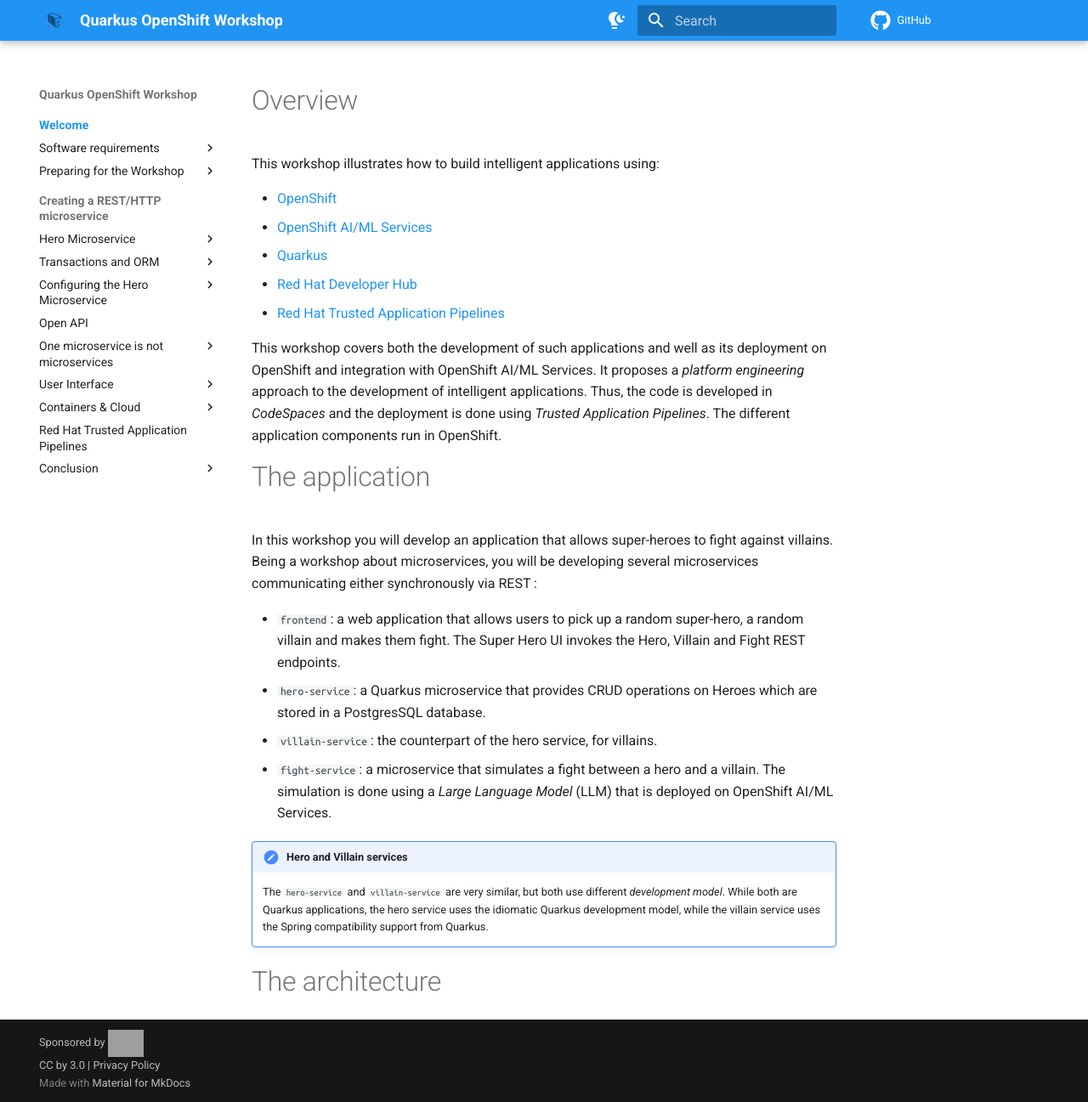
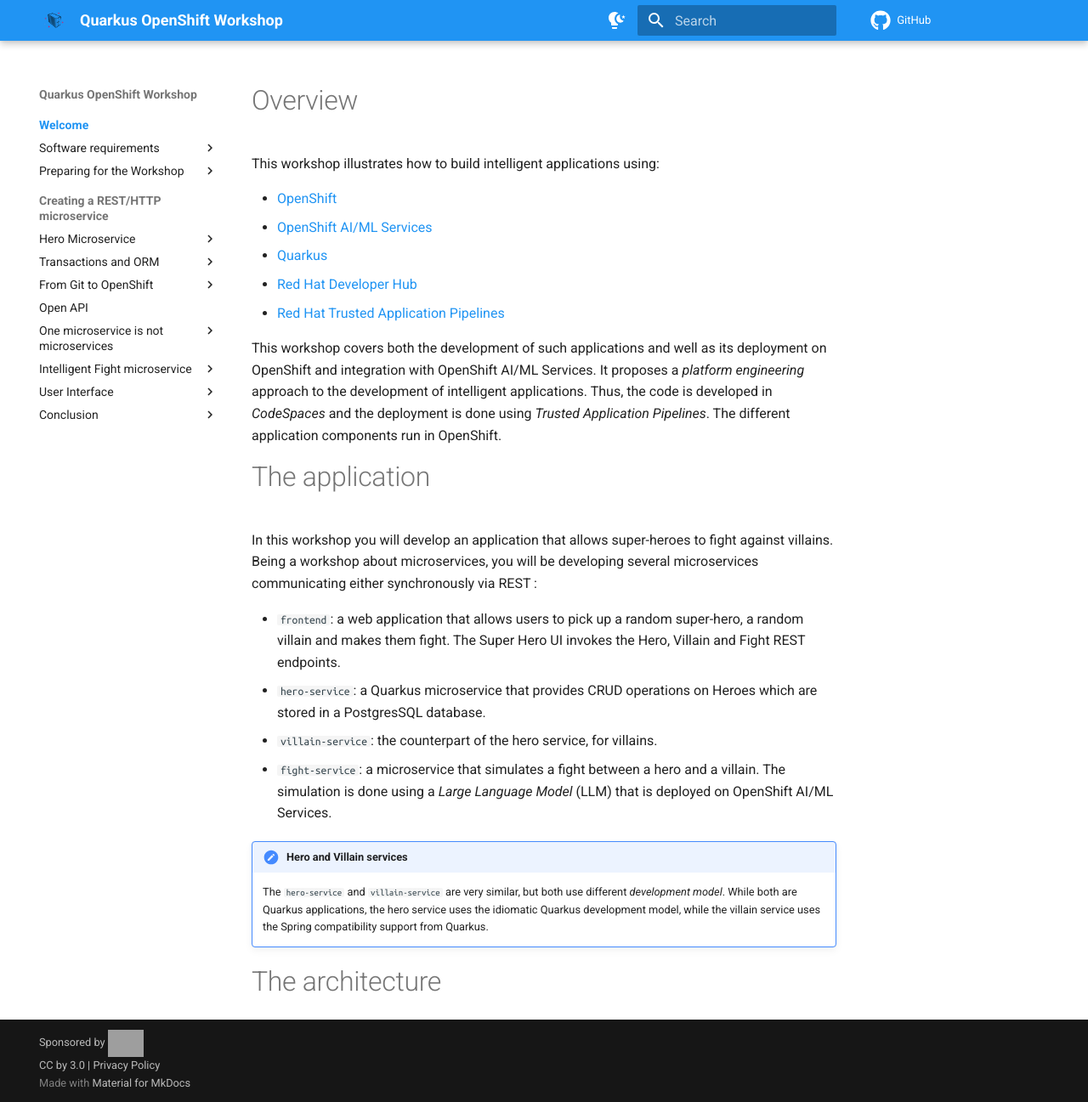
Before and after one commit to cescoffier/quarkus-openshift-workshop, an MkDocs documentation site: the page built from docs/docs/index.md, in a window 1280 px wide and 1297 px high. Shown: the whole window at 85% size. Built offline with MkDocs 1.6.1 and Material for MkDocs 9.7.7, drawn with Linux system fonts in a browser that asks for light colours; comment, search, counter and statistics services are not loaded; the version menu is left out; some of the changed lines change nothing that is shown; grey boxes are pictures that could not be loaded.

Commit message:
ToC reviewed

```diff
--- a/docs/mkdocs.yml
+++ b/docs/mkdocs.yml
@@ -27,40 +27,31 @@
           - Directory structure: 'transactions-orm/directory-structure.md'
           - Installing DB dependencies: 'transactions-orm/installing-db-dependencies.md'
           - Hero Entity: 'transactions-orm/hero-entity.md'
-          - Configuring Hibernate: 'transactions-orm/configuring-hibernate.md'
           - HeroService Transactional: 'transactions-orm/heroservice-transactional.md'
-          - Configuring datasource: 'transactions-orm/configuring-datasource.md'
           - Adding logic to the HeroResource endpoint: 'transactions-orm/adding-logic.md'
-          - Dependency injection: 'transactions-orm/dependency-injection.md'
           - Adding data: 'transactions-orm/adding-data.md'
           - CRUD tests in HeroResourceTest: 'transactions-orm/crud-tests.md'
-      - Configuring the Hero Microservice:
-          - Configuring logging: 'configuring-hero-microservice/logging.md'
-          - Configuring Quarkus listening port: 'configuring-hero-microservice/listening-port.md'
-          - Injecting configuration value: 'configuring-hero-microservice/injecting-configuration.md'
+      - From Git to OpenShift:
+          - Build and deploy (in a single step): 'containers-cloud/build-deploy.md'
+          - Deploying the others microservices: 'containers-cloud/deploying-others.md'
+          - Red Hat Trusted Application Pipelines: 'trusted-application-pipelines.md'
+          - Security issue: 'guava-cve-issue.md'
       - Open API: 'open-api.md'
       - One microservice is not microservices:
           - Villain microservice:
              - Directory structure: 'villain-microservice/directory-structure.md'
              - Spring compatibility layer: 'villain-microservice/spring-compatibility-layer.md'
              - Running, testing and packaging: 'villain-microservice/running-testing-packaging.md'
-          - Fight microservice:
-              - Overview of LLM Integration in Quarkus: 'fight-microservice/overview-llm-integration.md'
-              - Using Quarkus-LangChain4j Extension: 'fight-microservice/quarkus-langchain4j.md'
-              - Code implementation:
-                  - Adding the quarkus-langchain4j-xxxxx extension: 'fight-microservice/adding-extension.md'
-                  - Defining LLM interactions with @RegisterAiService: 'fight-microservice/llm-interactions.md'
-                  - Observability: 'fight-microservice/observability.md'
-                  - Running, testing and packaging: 'fight-microservice/running-testing-packaging.md'
-              - Tools and Document Loader: 'fight-microservice/tools-document-loader.md'
-              - Document stores:
-                  - Ingestion process and RAG process: 'fight-microservice/ingestion-rag-process.md'
+      - Intelligent Fight microservice:
+          - Overview of LLM Integration in Quarkus: 'fight-microservice/overview-llm-integration.md'
+          - Using Quarkus-LangChain4j Extension: 'fight-microservice/quarkus-langchain4j.md'
+          - Code implementation:
+              - Adding the quarkus-langchain4j-xxxxx extension: 'fight-microservice/adding-extension.md'
+              - Defining LLM interactions with @RegisterAiService: 'fight-microservice/llm-interactions.md'
+              - Running, testing and packaging: 'fight-microservice/running-testing-packaging.md'
+          - Custom metrics: 'fight-microservice/custom-metrics.md'
       - User Interface:
           - The Web Application: 'user-interface/web-application.md'
-      - Containers & Cloud:
-          - Build and deploy (in a single step): 'containers-cloud/build-deploy.md'
-          - Deploying the others microservices: 'containers-cloud/deploying-others.md'
-      - Red Hat Trusted Application Pipelines: 'trusted-application-pipelines.md'
       - Conclusion:
           - References: 'conclusion/references.md'
 
```
